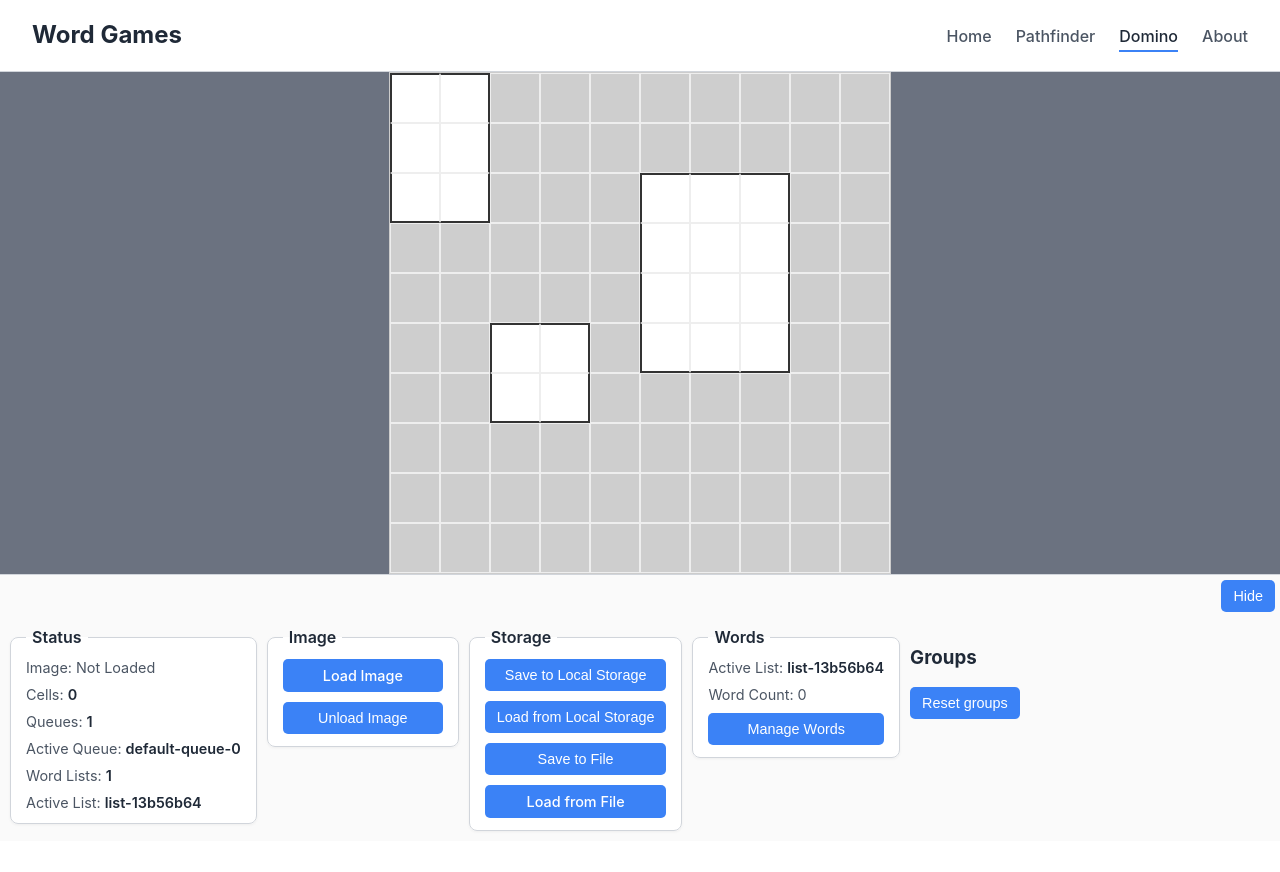
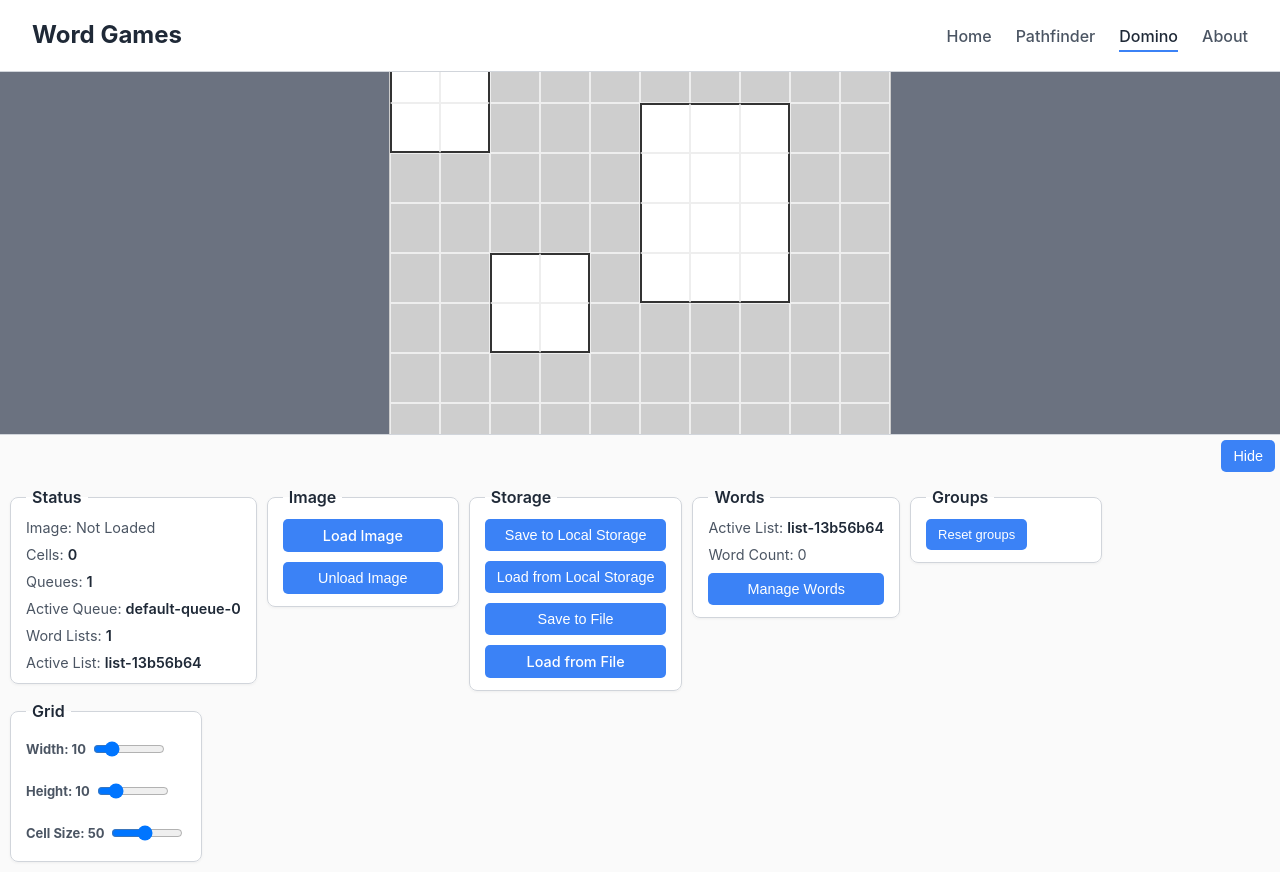
Before and after one commit to alcobased/puzzle-collection, a React (Vite) app: page /domino in a window 1280 px wide. Before the commit the page ends 841 px from the top, so only its background shows below. Built offline with nearby package versions, Linux system fonts and the light colour scheme.

Commit message:
Refactor(DominoControls): Harmonize control components

```diff
--- a/src/components/puzzles/domino/DominoControls.jsx
+++ b/src/components/puzzles/domino/DominoControls.jsx
@@ -3,6 +3,7 @@ import ControlsWords from "../../common/Controls/ControlsWords";
 import ControlsImage from "../../common/Controls/ControlsImage";
 import ControlsStorage from "../../common/Controls/ControlsStorage";
 import GroupControls from "./GroupControls";
+import GridControls from "./GridControls";
 
 // Common controls only for now
 // Domino specific controls will be added later
@@ -14,6 +15,7 @@ const DominoControls = () => {
       <ControlsStorage />
       <ControlsWords />
       <GroupControls />
+      <GridControls />
     </div>
   );
 };
--- a/src/components/puzzles/domino/DominoGrid.jsx
+++ b/src/components/puzzles/domino/DominoGrid.jsx
@@ -11,7 +11,7 @@ const DominoGrid = () => {
     return null;
   }
 
-  const { data, width, height, groups } = grid;
+  const { data, width, height, cellSize, groups } = grid;
   const { groupList, selection } = groups;
 
   const handleMouseUp = () => {
@@ -26,11 +26,11 @@ const DominoGrid = () => {
 
   const gridStyle = {
     display: 'grid',
-    gridTemplateColumns: `repeat(${width || 0}, 50px)`,
-    gridTemplateRows: `repeat(${height || 0}, 50px)`,
+    gridTemplateColumns: `repeat(${width || 0}, ${cellSize}px)`,
+    gridTemplateRows: `repeat(${height || 0}, ${cellSize}px)`,
     border: '1px solid #ccc',
-    width: `${(width || 0) * 50}px`,
-    height: `${(height || 0) * 50}px`,
+    width: `${(width || 0) * cellSize}px`,
+    height: `${(height || 0) * cellSize}px`,
     userSelect: 'none',
   };
 
@@ -70,6 +70,7 @@ const DominoGrid = () => {
             key={`${x}-${y}`}
             cellX={x}
             cellY={y}
+            cellSize={cellSize}
             group={group}
             isSelected={selected}
             isSelectionValid={selection.isValid}
--- a/src/components/puzzles/domino/GridCell.css
+++ b/src/components/puzzles/domino/GridCell.css
@@ -1,7 +1,5 @@
 
 .grid-cell {
-  width: 50px;
-  height: 50px;
   box-sizing: border-box;
   display: flex;
   justify-content: center;
--- a/src/components/puzzles/domino/GridCell.jsx
+++ b/src/components/puzzles/domino/GridCell.jsx
@@ -7,7 +7,7 @@ import {
 } from '../../../features/domino/dominoSlice';
 import './GridCell.css';
 
-const GridCell = ({ cellX, cellY, group, isSelected, isSelectionValid }) => {
+const GridCell = ({ cellX, cellY, cellSize, group, isSelected, isSelectionValid }) => {
   const dispatch = useDispatch();
 
   const handleMouseDown = () => {
@@ -44,11 +44,17 @@ const GridCell = ({ cellX, cellY, group, isSelected, isSelectionValid }) => {
     }
   }
 
+  const style = {
+    width: `${cellSize}px`,
+    height: `${cellSize}px`,
+  };
+
   return (
     <div
       className={classNames.join(' ')}
       onMouseDown={handleMouseDown}
       onMouseEnter={handleMouseEnter}
+      style={style}
     >
       {/* Cell content will be added later */}
     </div>
--- /dev/null
+++ b/src/components/puzzles/domino/GridControls.css
@@ -0,0 +1,24 @@
+.grid-controls {
+  display: flex;
+  gap: 20px;
+  padding: 10px;
+  background-color: #f0f0f0;
+  border-radius: 5px;
+}
+
+.control-group {
+  display: flex;
+  align-items: center;
+  gap: 5px;
+}
+
+.control-group label {
+  font-weight: bold;
+}
+
+.control-group input {
+  width: 60px;
+  padding: 5px;
+  border: 1px solid #ccc;
+  border-radius: 3px;
+}
--- /dev/null
+++ b/src/components/puzzles/domino/GridControls.jsx
@@ -0,0 +1,64 @@
+import React from 'react';
+import { useSelector, useDispatch } from 'react-redux';
+import { setGridDimensions } from '../../../features/domino/dominoSlice';
+import './GridControls.css';
+
+const GridControls = () => {
+  const dispatch = useDispatch();
+  const { width, height, cellSize } = useSelector((state) => state.puzzles.domino.grid);
+
+  const handleDimensionChange = (e) => {
+    const { name, value } = e.target;
+    const newDimensions = {
+      width,
+      height,
+      cellSize,
+      [name]: parseInt(value, 10),
+    };
+    dispatch(setGridDimensions(newDimensions));
+  };
+
+  return (
+    <fieldset>
+      <legend>Grid</legend>
+      <div className="control-group">
+        <label htmlFor="width">Width: {width}</label>
+        <input
+          type="range"
+          id="width"
+          name="width"
+          min="5"
+          max="50"
+          value={width}
+          onChange={handleDimensionChange}
+        />
+      </div>
+      <div className="control-group">
+        <label htmlFor="height">Height: {height}</label>
+        <input
+          type="range"
+          id="height"
+          name="height"
+          min="5"
+          max="50"
+          value={height}
+          onChange={handleDimensionChange}
+        />
+      </div>
+      <div className="control-group">
+        <label htmlFor="cellSize">Cell Size: {cellSize}</label>
+        <input
+          type="range"
+          id="cellSize"
+          name="cellSize"
+          min="10"
+          max="100"
+          value={cellSize}
+          onChange={handleDimensionChange}
+        />
+      </div>
+    </fieldset>
+  );
+};
+
+export default GridControls;
--- a/src/components/puzzles/domino/GroupControls.jsx
+++ b/src/components/puzzles/domino/GroupControls.jsx
@@ -9,12 +9,12 @@ const GroupControls = () => {
   };
 
   return (
-    <div className="controls-group">
-      <h3>Groups</h3>
+    <fieldset>
+      <legend>Groups</legend>
       <div className="btn-group">
         <button onClick={handleResetGroups}>Reset groups</button>
       </div>
-    </div>
+    </fieldset>
   );
 };
 
--- a/src/features/domino/dominoSlice.js
+++ b/src/features/domino/dominoSlice.js
@@ -3,6 +3,7 @@ import { createSlice } from '@reduxjs/toolkit';
 const defaultGrid = Array(10).fill(null).map(() => Array(10).fill(null));
 const initialWidth = 10;
 const initialHeight = 10;
+const initialCellSize = 50;
 
 const initialGroupList = [
   { x: 0, y: 0, width: 2, height: 3 },
@@ -29,6 +30,7 @@ const initialState = {
     data: defaultGrid,
     width: initialWidth,
     height: initialHeight,
+    cellSize: initialCellSize,
     occupiedCells: createOccupiedCells(initialWidth, initialHeight, initialGroupList),
     groups: {
       groupList: initialGroupList,
@@ -67,6 +69,17 @@ const dominoSlice = createSlice({
   name: 'domino',
   initialState,
   reducers: {
+    setGridDimensions: (state, action) => {
+      const { width, height, cellSize } = action.payload;
+      state.grid.width = width;
+      state.grid.height = height;
+      state.grid.cellSize = cellSize;
+
+      // Reset groups and regenerate grids
+      state.grid.groups.groupList = [];
+      state.grid.data = Array(height).fill(null).map(() => Array(width).fill(null));
+      state.grid.occupiedCells = createOccupiedCells(width, height, []);
+    },
     setGridState: (state, action) => {
       state.grid = action.payload;
     },
@@ -134,6 +147,7 @@ const dominoSlice = createSlice({
 });
 
 export const {
+  setGridDimensions,
   setGridState,
   updateCell,
   resetGroups,
```
